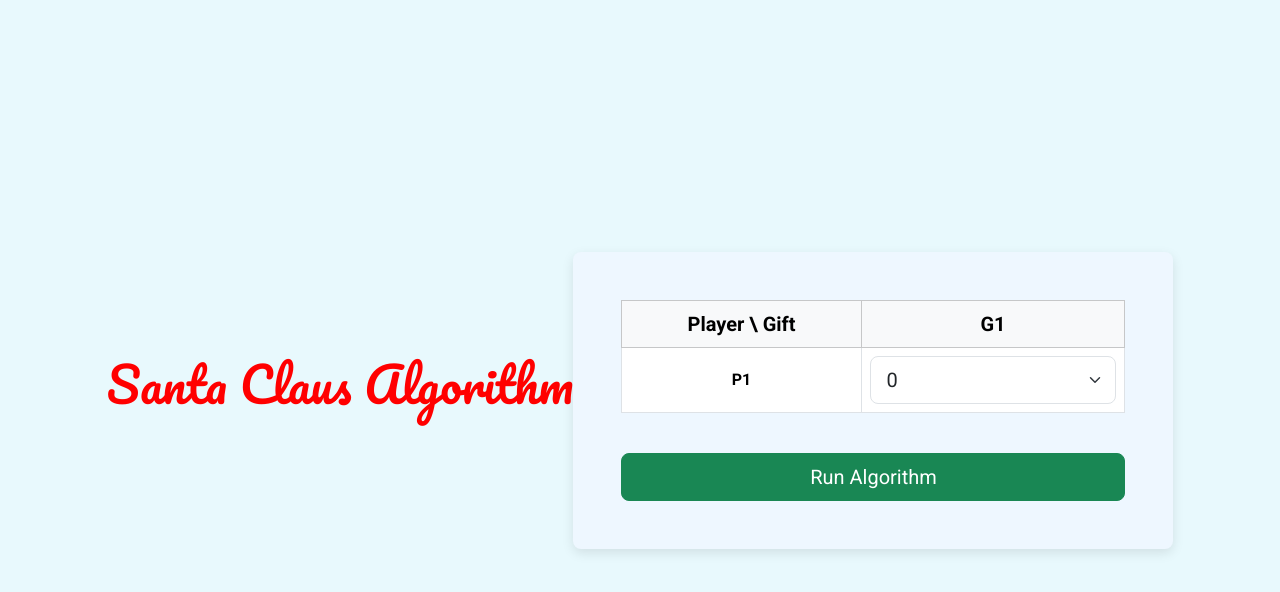
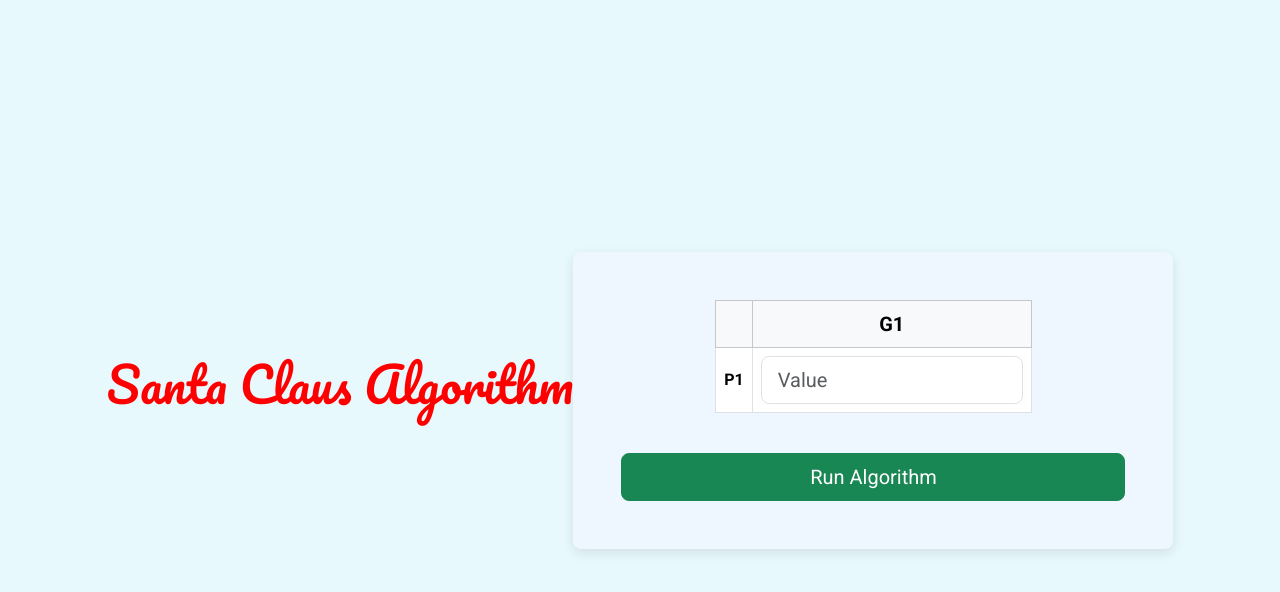
Before and after one commit to MayRozen/Research-Algorithms, a Flask app: template Ex4/App/flaskApp/templates/valuations.html in a window 1280 px wide. Shown: the top 592 px of the page. Run offline with Flask 3, Linux system fonts and the light colour scheme; the template is opened without the code that fills it: most values are stand-ins (such as "Sample title", 1, 10 or a date in 2020); some libraries are stand-ins or nearby versions.

Commit message:
the app works! need to fix gifts' values

```diff
--- a/Ex4/App/flaskApp/templates/valuations.html
+++ b/Ex4/App/flaskApp/templates/valuations.html
@@ -3,13 +3,12 @@
 <form method="POST" action="{{ url_for('run_algorithm') }}">
   <input type="hidden" name="num_players" value="{{ num_players }}">
   <input type="hidden" name="num_items"   value="{{ num_items }}">
-  <input type="hidden" name="item_value"  value="{{ item_value }}">
 
-  <div class="table-responsive mb-4">
-    <table class="table table-bordered text-center align-middle">
+  <div class="table-responsive mb-4 d-flex justify-content-center">
+    <table class="table table-bordered text-center align-middle mx-auto" style="width:auto;">
       <thead class="table-light">
         <tr>
-          <th class="fs-5">Player \ Gift</th>
+          <th></th>
           {% for j in range(1, num_items+1) %}
             <th class="fs-5">G{{ j }}</th>
           {% endfor %}
@@ -21,16 +20,14 @@
             <th class="fs-6 align-middle">P{{ i }}</th>
             {% for j in range(1, num_items+1) %}
               <td>
-                <select name="v-{{ i }}-{{ j }}" class="form-select form-select-lg" required>
-                  <option value="0"
-                    {% if previous_vals and previous_vals['P'~i]['G'~j]==0 %}selected{% endif %}>
-                    0
-                  </option>
-                  <option value="{{ item_value }}"
-                    {% if previous_vals and previous_vals['P'~i]['G'~j]==item_value %}selected{% endif %}>
-                    {{ item_value }}
-                  </option>
-                </select>
+                <input
+                  name="v-{{ i }}-{{ j }}"
+                  type="number"
+                  step="any"
+                  class="form-control form-control-lg"
+                  required
+                  placeholder="Value"
+                  value="{{ previous_vals['P'~i]['G'~j] if previous_vals else '' }}">
               </td>
             {% endfor %}
           </tr>
```
Also changed, not shown: Ex4/App/flaskApp/routes.py (+9 -22 lines).
